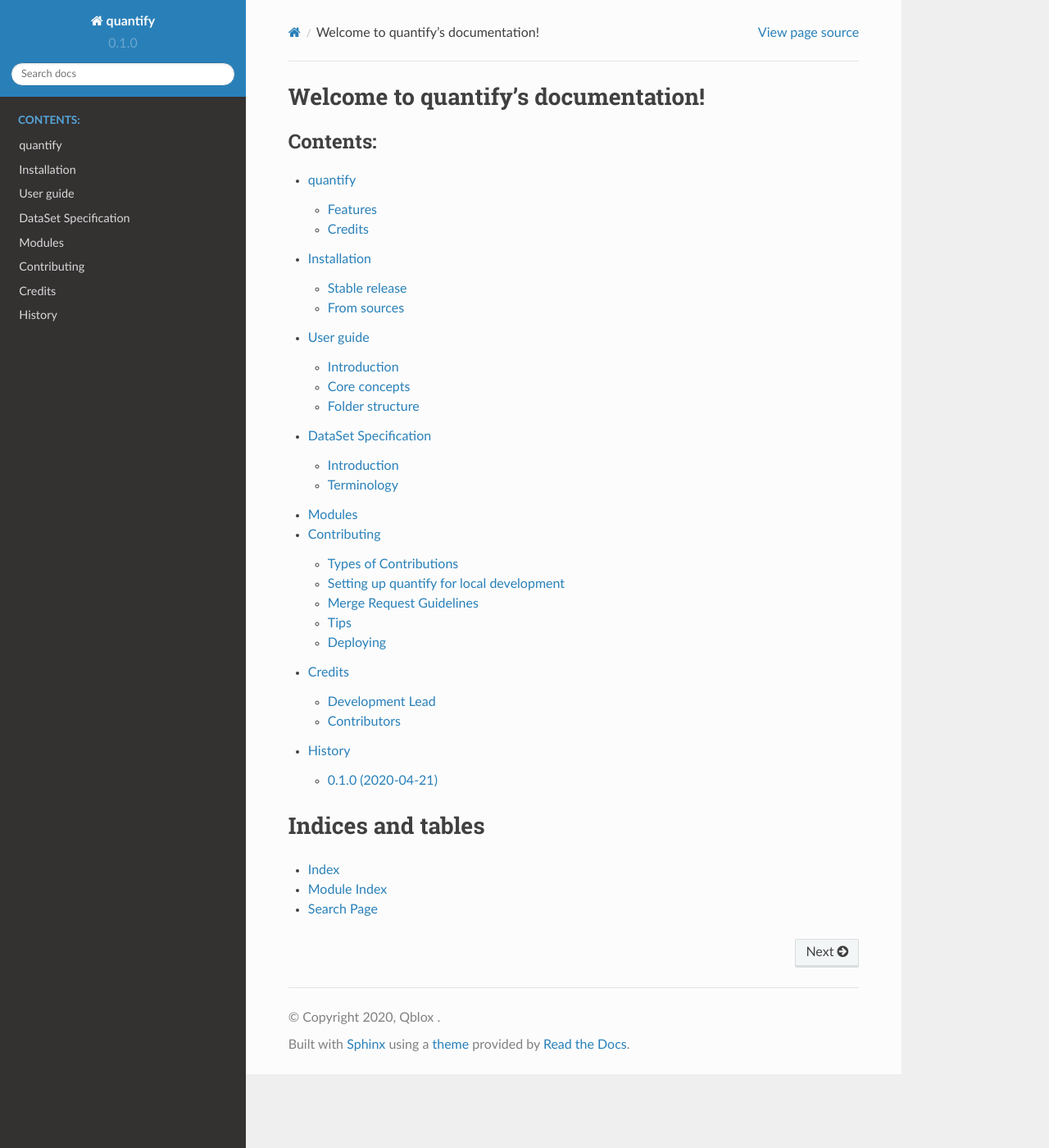
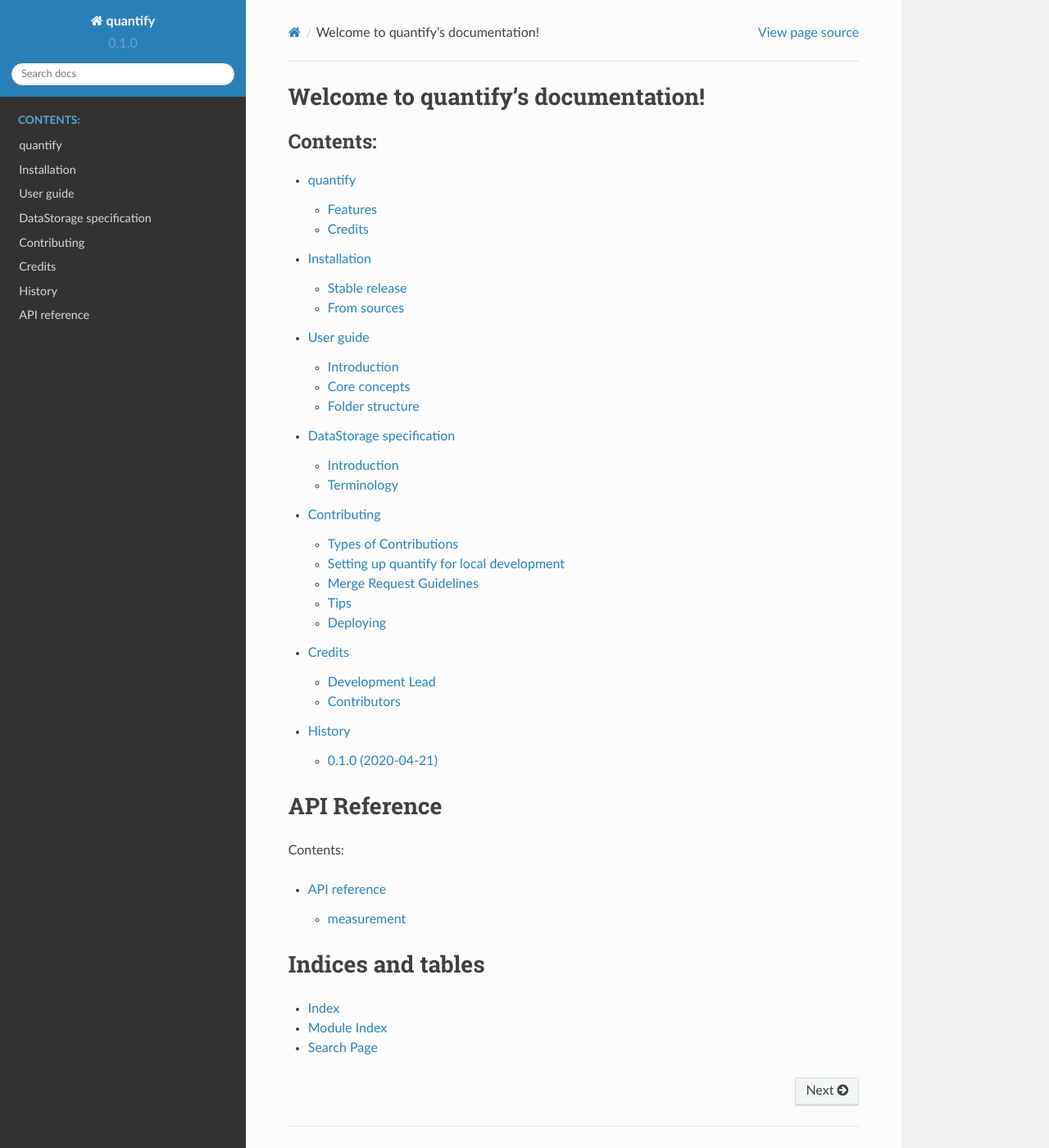
Before and after one commit to quantify-os/quantify-core, a Sphinx documentation site: the page built from docs/index.rst, in a window 1280 px wide and 1400 px high. Shown: the whole window at 82% size. Built offline with Sphinx 7.4.7 and the Read the Docs theme 2.0.0, drawn with Linux system fonts in a browser that asks for light colours.

```diff
--- a/docs/dataset_spec.rst
+++ b/docs/dataset_spec.rst
@@ -1,7 +1,7 @@
 
-=====================
-DataSet Specification
-=====================
+==========================
+DataStorage specification
+==========================
 
 The quantify dataset is based on ideas from PycQED, QCoDeS and xarray.
 
--- a/docs/index.rst
+++ b/docs/index.rst
@@ -10,11 +10,21 @@ Welcome to quantify's documentation!
    installation
    usage
    dataset_spec
-   modules
    contributing
    authors
    history
 
+
+
+API Reference
+===================
+
+Contents:
+
+.. toctree::
+   :maxdepth: 2
+
+   modules
 
 
 Indices and tables
--- a/docs/modules.rst
+++ b/docs/modules.rst
@@ -1,11 +1,21 @@
-=========
-Modules
-=========
+===========================
+API reference
+===========================
 
 .. automodule:: quantify
    :members:
 
 
 
+measurement
+=============
+
 .. automodule:: quantify.measurement
-   :members:
+    :members:
+    :undoc-members:
+    :special-members:
+
+
+
+    .. :inherited-members:
+    .. :show-inheritance:
--- a/docs/usage.rst
+++ b/docs/usage.rst
@@ -20,7 +20,7 @@ The core of quantify can be understood by understanding the following concepts:
 
 - Instrument_
 - Parameter_
-- MeasurementControl_
+- `Measurement Control <#Measurement Control>`_
 - `Data storage & Analysis <#data-storage-analysis>`_
 
 Parameter
@@ -51,10 +51,10 @@ Instruments provide the following functionality.
 
 
 
-MeasurementControl
+Measurement Control
 ----------------------
 
-The MeasurementControl is in charge of the data-acquisition loop and is based on the notion that every experiment exists of the following three steps:
+The `MeasurementControl </modules.html#quantify.measurement.MeasurementControl>`_ is in charge of the data-acquisition loop and is based on the notion that every experiment exists of the following three steps:
 
 1. Set some parameter(s),
 2. Measure (get) some parameter(s),
```
Also changed, not shown: 2 other files.
